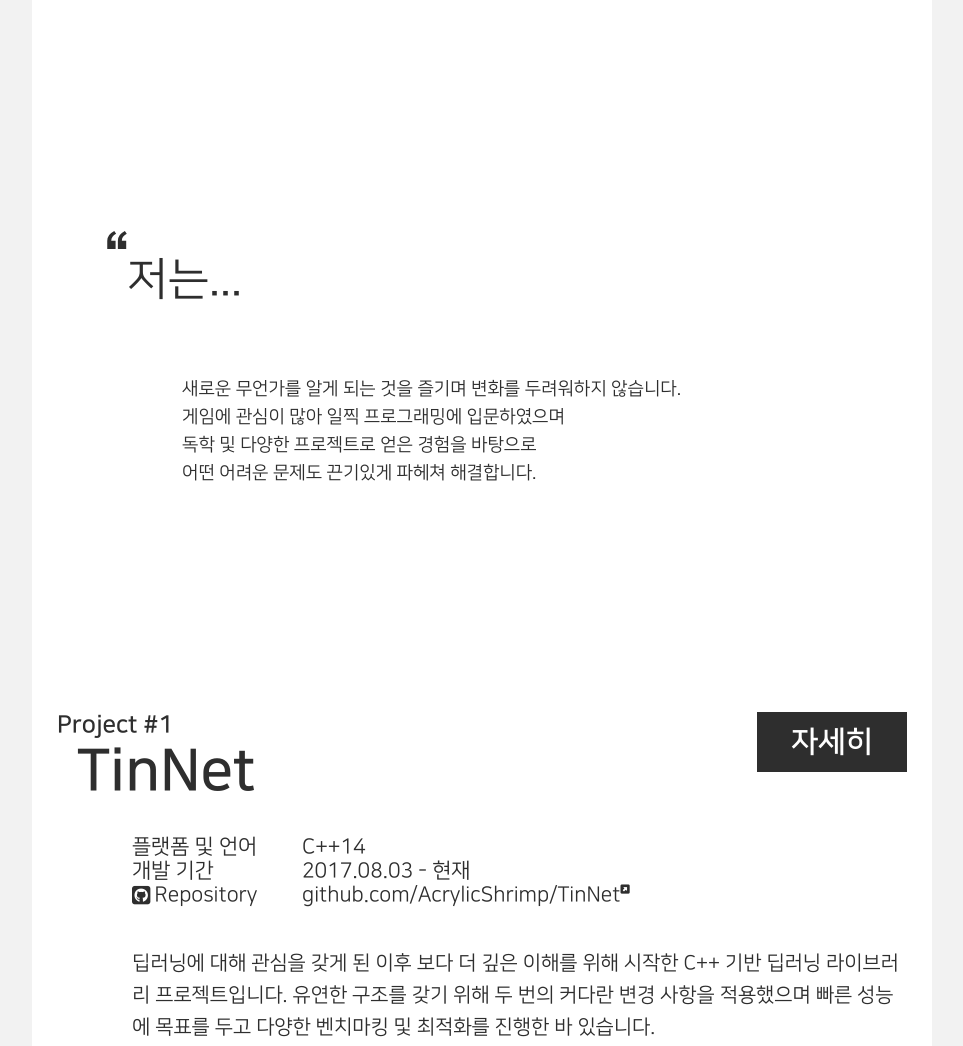
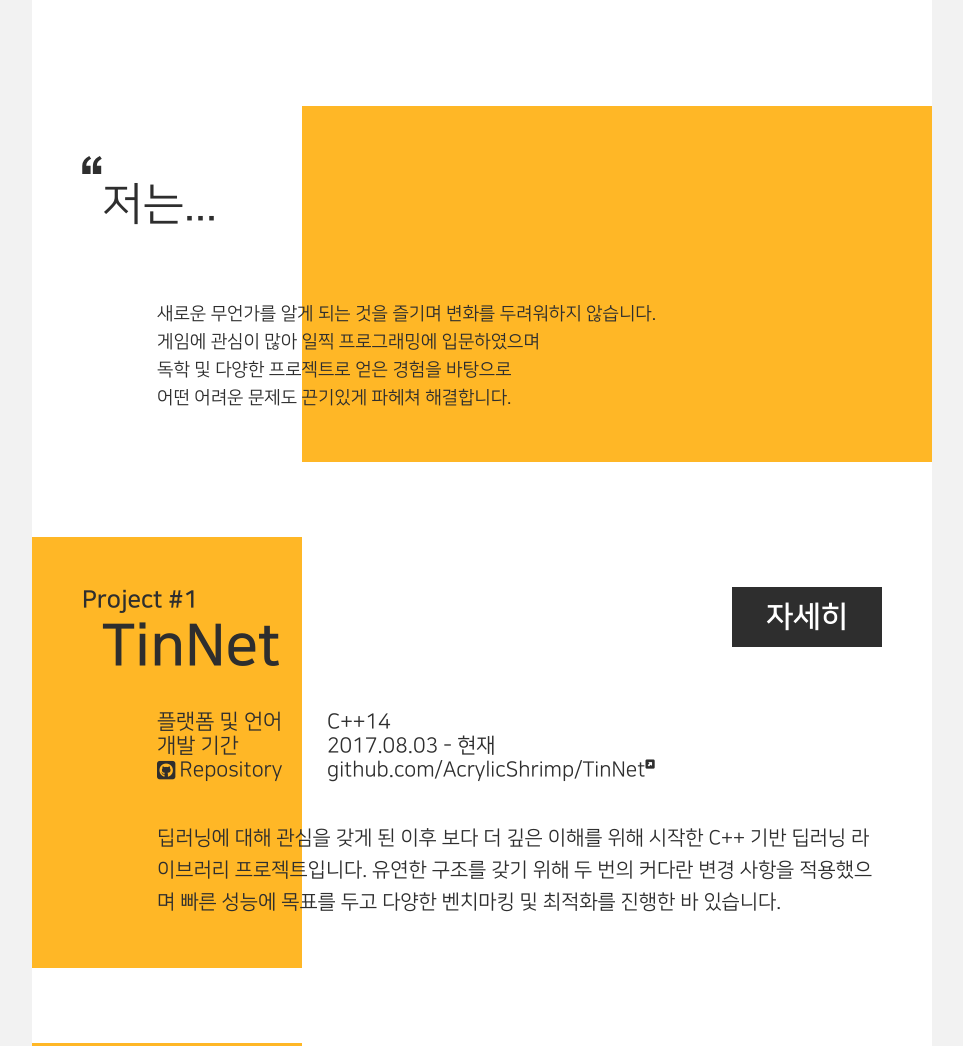
Before and after one commit to AcrylicShrimp/acrylicshrimp.github.io, a plain HTML site: page index.html in a window 1280 px wide. Shown: the part 300-1346 px from the top of the page, without its empty margins (158-1121 px from the left). Drawn offline with Linux system fonts and the light colour scheme.

Commit message:
Updated whole styles.

```diff
--- a/index.css
+++ b/index.css
@@ -5,6 +5,8 @@
 }
 
 body {
+	z-index: -3;
+	position: relative;
 	margin: 0;
 	background-color: #f2f2f2;
 }
@@ -25,8 +27,9 @@ i.fas.fa-external-link-square-alt {
 }
 
 .whole-container {
+	position: relative;
+	z-index: -2;
 	margin: 0 auto;
-	padding: 25px;
 	max-width: 900px;
 	background-color: white;
 }
@@ -53,16 +56,16 @@ i.fas.fa-external-link-square-alt {
 .introduction-container {
 	position: relative;
 	margin-top: 150px;
-	padding: 100px 50px 100px 50px;
+	padding: 50px;
 }
 
 .introduction-container::after {
 	z-index: -1;
 	position: absolute;
 	top: 0;
+	right: 0;
 	bottom: 0;
-	right: 0;
-	width: 60%;
+	width: 70%;
 	background-color: #ffb726;
 	content: '';
 }
@@ -97,8 +100,20 @@ i.fas.fa-external-link-square-alt {
 }
 
 .project-container {
-	margin-top: 25px;
-	padding: 100px 0 100px 0;
+	position: relative;
+	margin-top: 75px;
+	padding: 50px;
+}
+
+.project-container::after {
+	z-index: -1;
+	position: absolute;
+	top: 0;
+	left: 0;
+	bottom: 0;
+	width: 30%;
+	background-color: #ffb726;
+	content: '';
 }
 
 .project-header-container {
```
